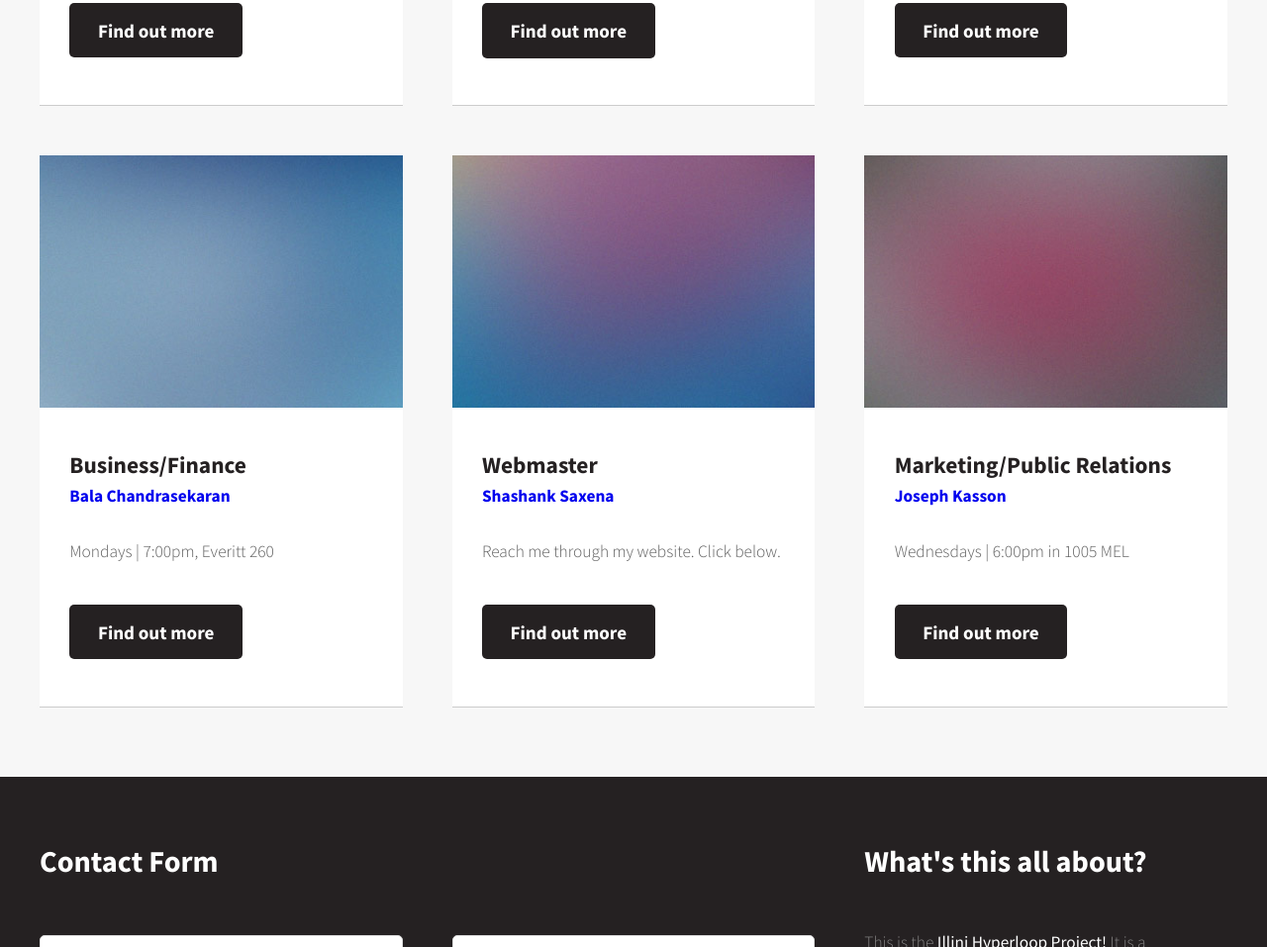
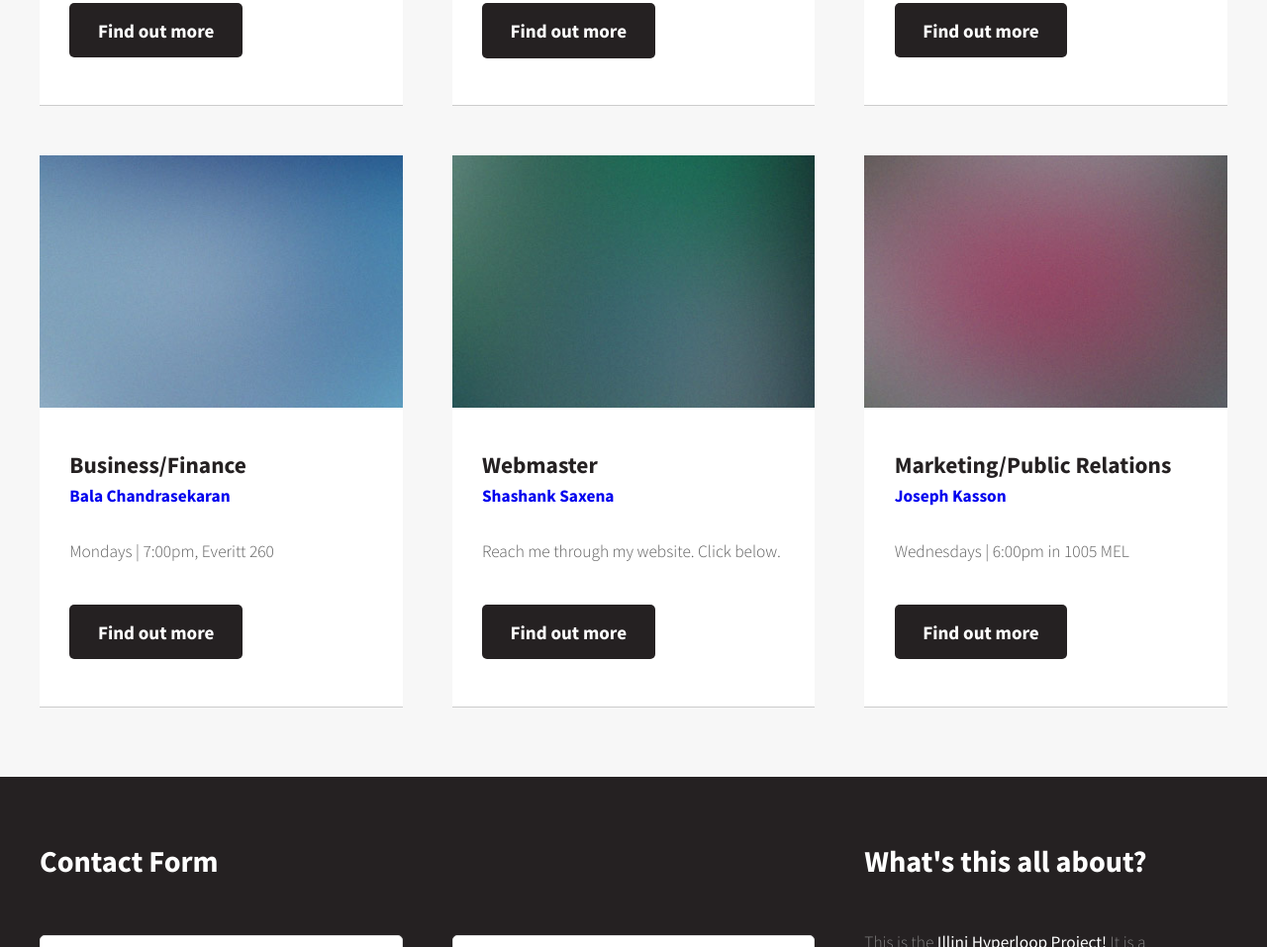
Before and after one commit to IlliniHyperloop/IlliniHyperloop.github.io, a plain HTML site: page index.html in a window 1280 px wide. Shown: the part 2681-3638 px from the top of the page at 99% size. Drawn offline with Linux system fonts and the light colour scheme.

Commit message:
i don't even know

```diff
--- a/index.html
+++ b/index.html
@@ -189,7 +189,7 @@
 								</div>
 								<div class="4u 12u(mobile)">
 									<section class="box">
-										<a href="#" class="image featured"><img src="images/pic06.jpg" alt="" /></a>
+											<a href="#" class="image featured"><img src="images/pic02.jpg" alt="" /></a>
 										<header>
 											<h3>Webmaster</h3>
 											<h4 style="color: #00e"><a href="mailto:ssaxen4@illinois.edu">Shashank Saxena</a></h4>
```
